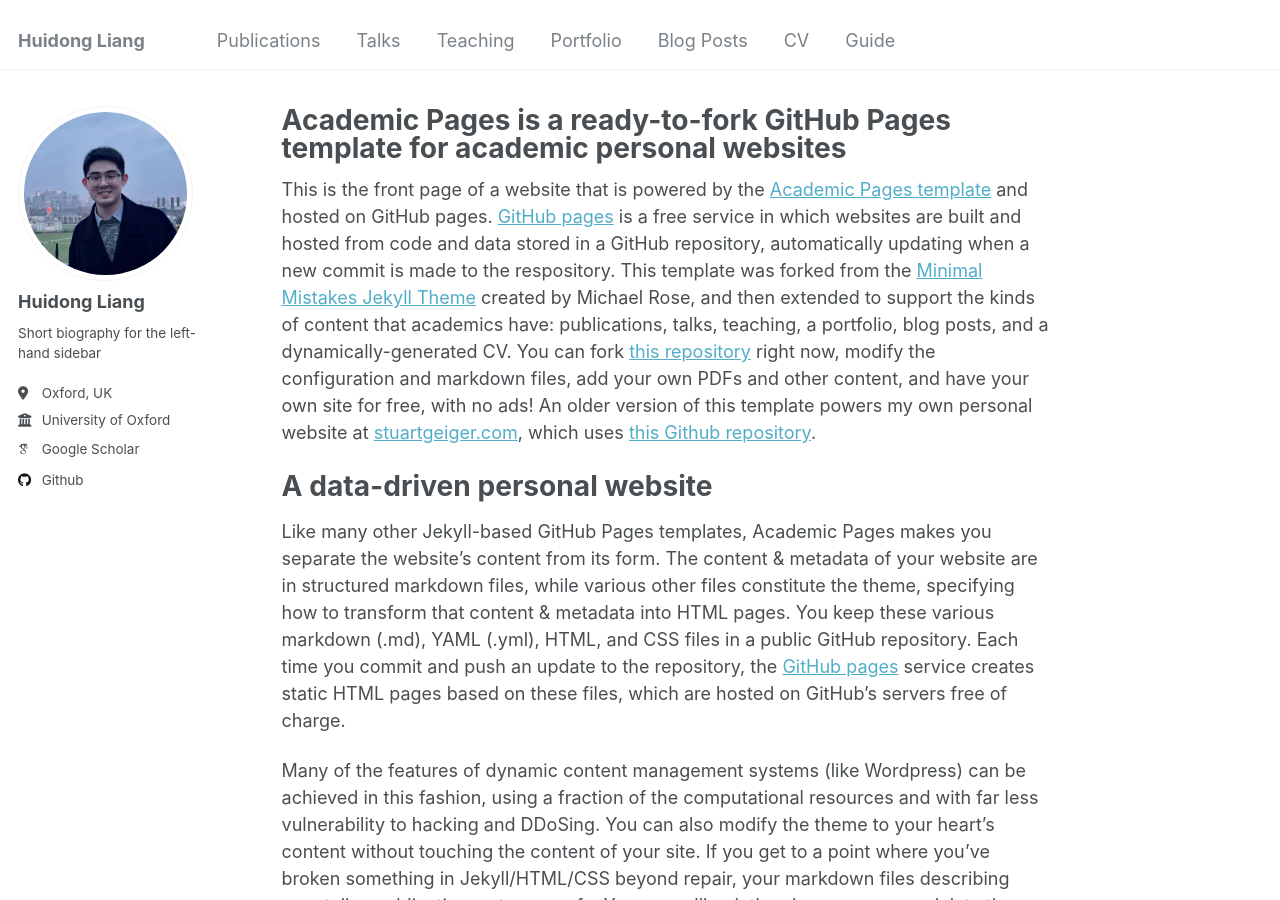
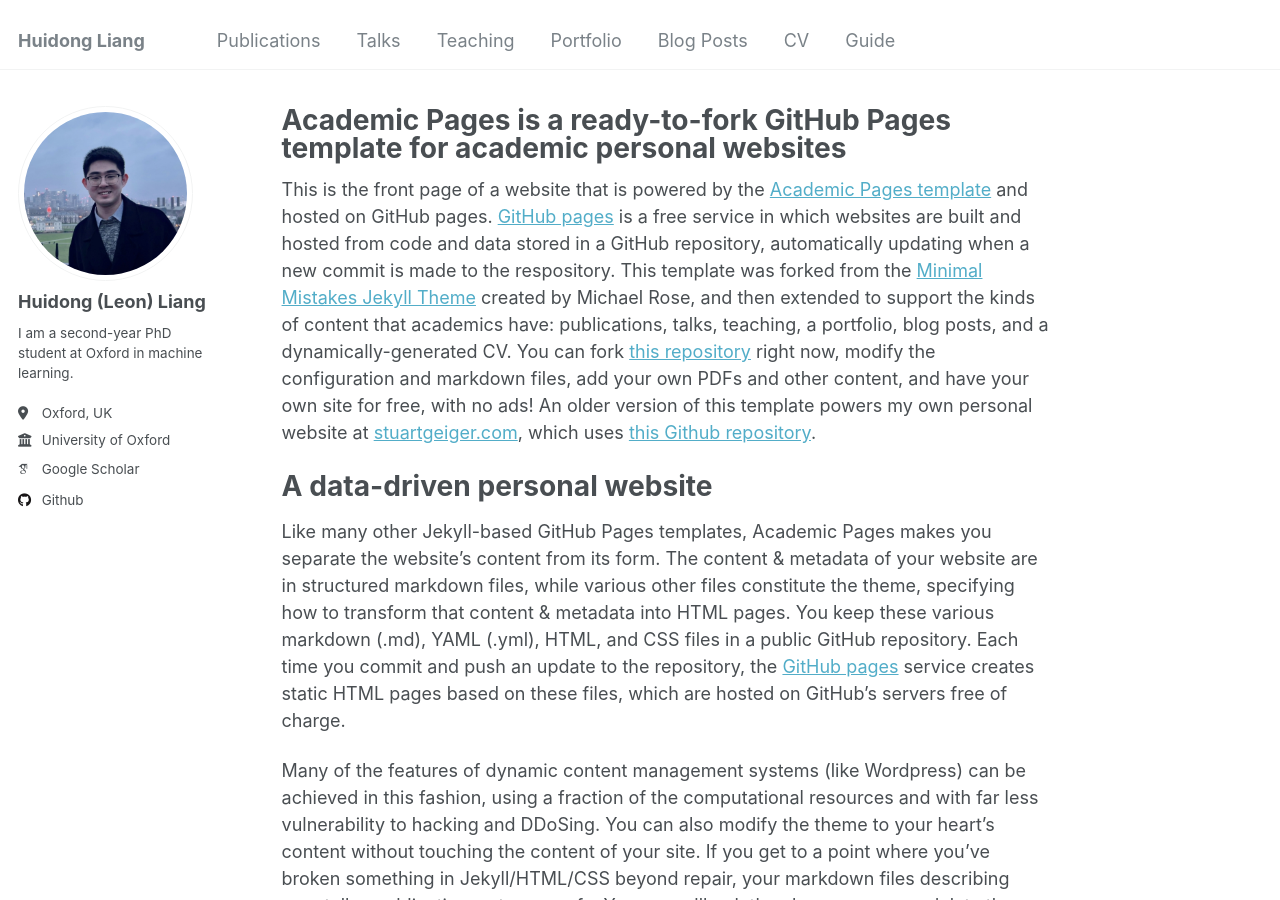
Before and after one commit to LeonResearch/leon.github.io, a Jekyll site: the page built from _pages/about.md, in a window 1280 px wide and 900 px high. Built offline with Jekyll 4.4.1, drawn with Linux system fonts in a browser that asks for light colours; some web fonts are replaced.

Commit message:
Update _config.yml

```diff
--- a/_config.yml
+++ b/_config.yml
@@ -22,9 +22,9 @@ repository               : "leonresearch/leonresearch.github.io"
 author:
   # Biographic information
   avatar           : "profile.png"
-  name             : "Huidong Liang"
+  name             : "Huidong (Leon) Liang"
   pronouns         : # example: "she/her"
-  bio              : "Short biography for the left-hand sidebar"
+  bio              : "I am a second-year PhD student at Oxford in machine learning."
   location         : "Oxford, UK"
   employer         : "University of Oxford"
   uri              : # URL
```
